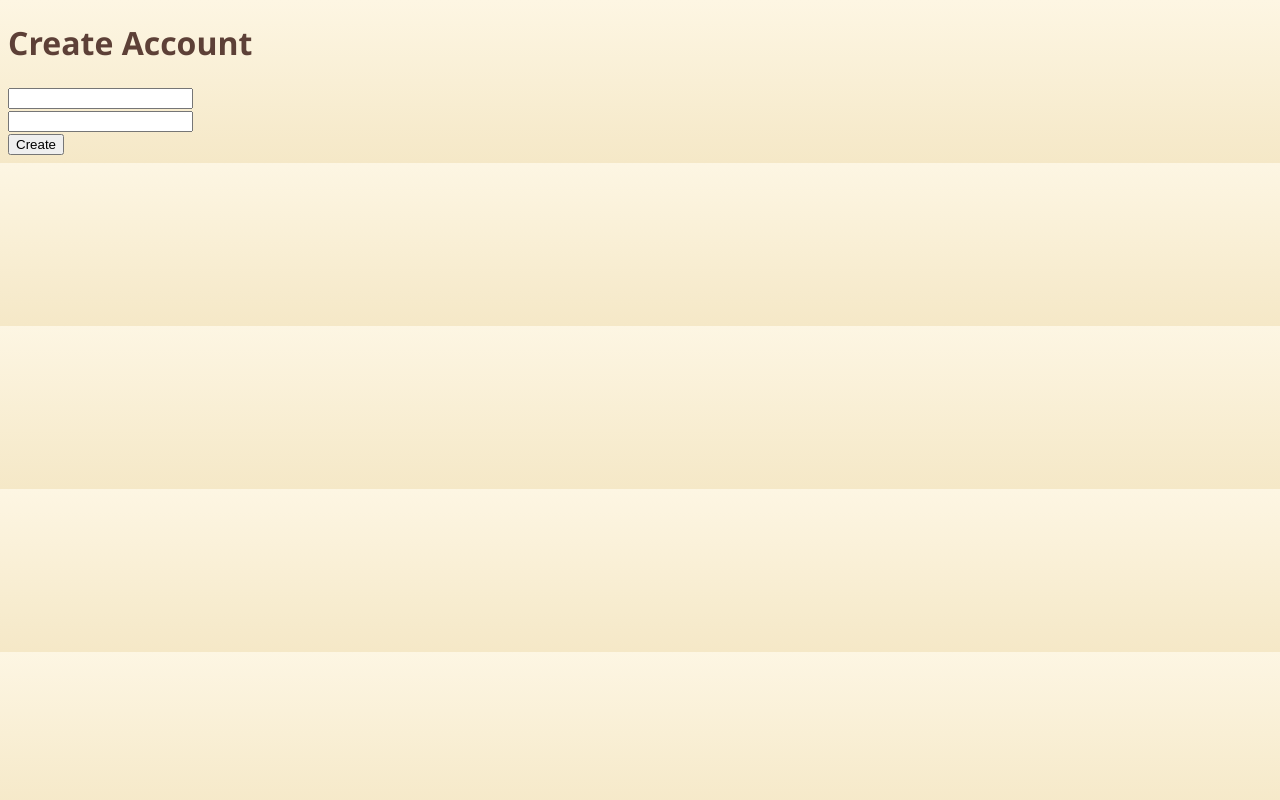
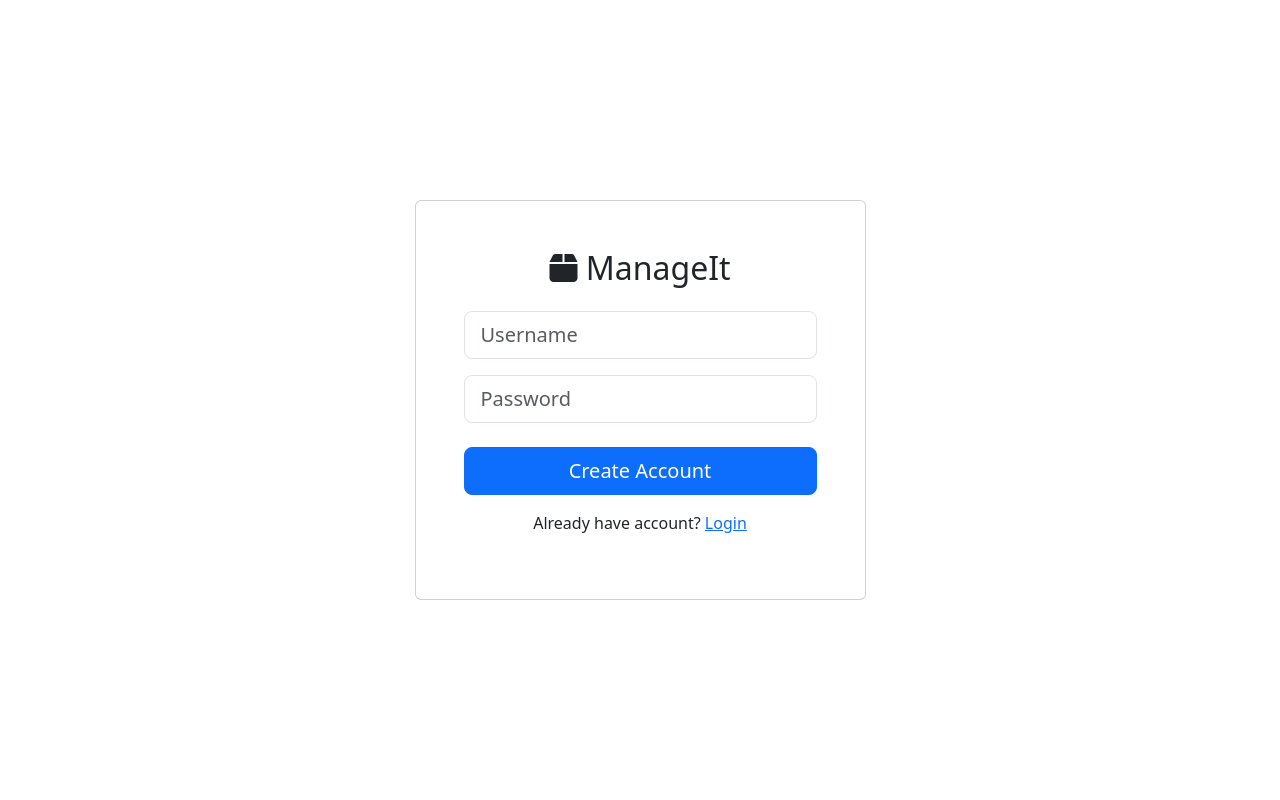
Before and after one commit to Aarav-InnovateDevRev/ManageIt, a Flask app: page /signup in a window 1280 px wide. Run offline with Flask 3, Linux system fonts and the light colour scheme.

Commit message:
Refactor signup.html for improved layout and design
Updated the signup page layout and styling with Bootstrap and Font Awesome.

```diff
--- a/templates/signup.html
+++ b/templates/signup.html
@@ -1,23 +1,33 @@
 <!DOCTYPE html>
-<html>
+<html lang="en">
 <head>
-
-<meta name="viewport" content="width=device-width, initial-scale=1.0">
-<link rel="stylesheet" href="/static/style.css">
-
+    <meta charset="UTF-8">
+    <meta name="viewport" content="width=device-width, initial-scale=1.0">
+    <title>ManageIt - Sign Up</title>
+    <link href="https://cdn.jsdelivr.net/npm/bootstrap@5.3.3/dist/css/bootstrap.min.css" rel="stylesheet">
+    <link rel="stylesheet" href="https://cdnjs.cloudflare.com/ajax/libs/font-awesome/6.5.1/css/all.min.css">
+    <link rel="stylesheet" href="{{ url_for('static', filename='css/style.css') }}">
 </head>
-<body>
-
-<h1>Create Account</h1>
-
-<form method="POST">
-
-<input name="username"><br>
-<input type="password" name="password"><br>
-
-<button>Create</button>
-
-</form>
-
+<body class="d-flex align-items-center min-vh-100">
+<div class="container">
+    <div class="row justify-content-center">
+        <div class="col-md-5">
+            <div class="card p-5">
+                <h2 class="text-center mb-4"><i class="fas fa-box"></i> ManageIt</h2>
+                {% with messages = get_flashed_messages(with_categories=true) %}
+                    {% if messages %}
+                        {% for cat, msg in messages %}<div class="alert alert-{{cat}}">{{msg}}</div>{% endfor %}
+                    {% endif %}
+                {% endwith %}
+                <form method="POST">
+                    <div class="mb-3"><input type="text" name="username" class="form-control form-control-lg" placeholder="Username" required></div>
+                    <div class="mb-4"><input type="password" name="password" class="form-control form-control-lg" placeholder="Password" required></div>
+                    <button type="submit" class="btn btn-primary btn-lg w-100">Create Account</button>
+                </form>
+                <p class="text-center mt-3">Already have account? <a href="{{url_for('login')}}">Login</a></p>
+            </div>
+        </div>
+    </div>
+</div>
 </body>
 </html>
```
